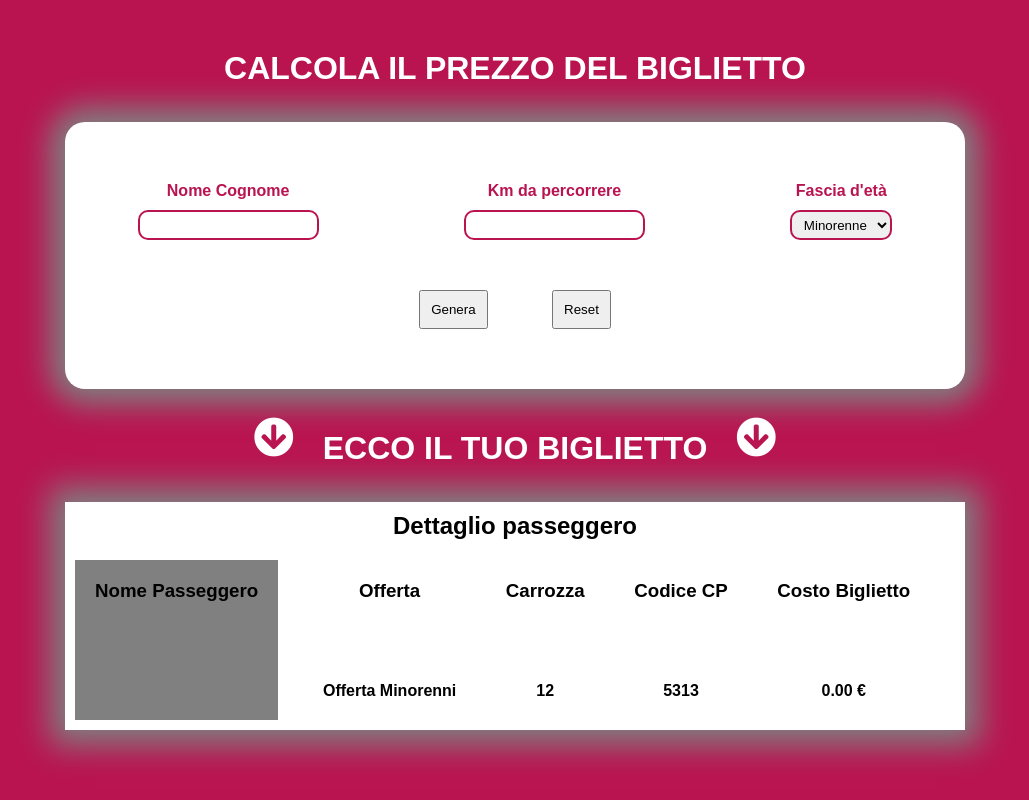
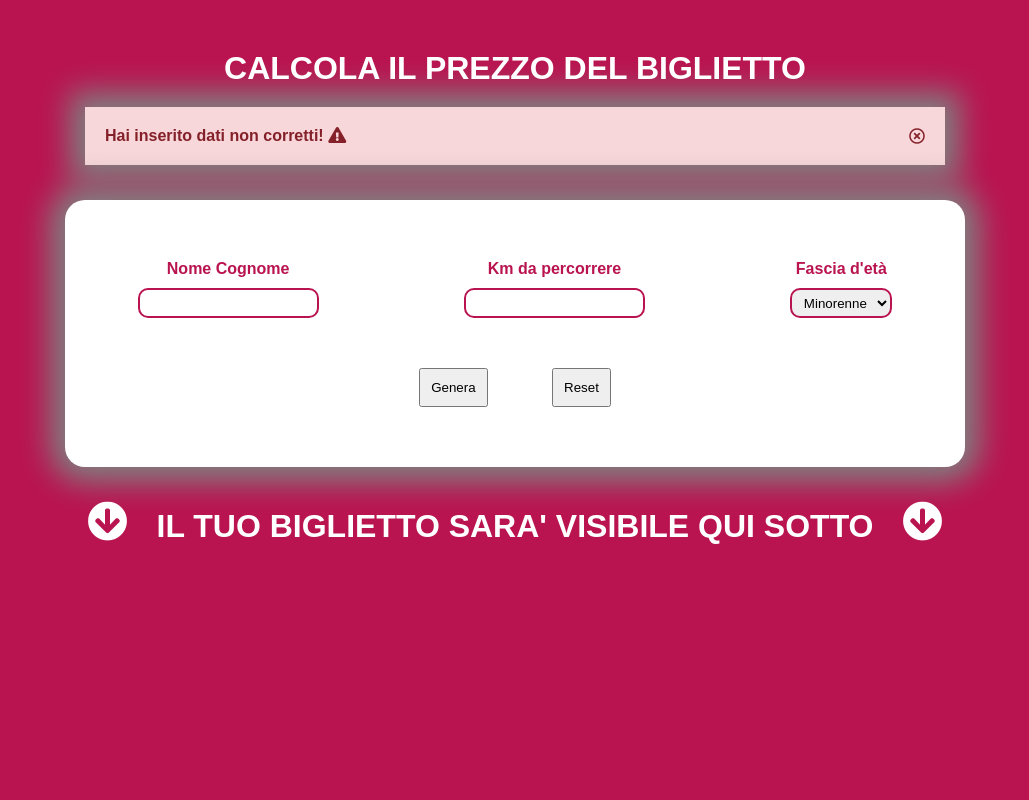
Before and after one commit to Forklein/js-biglietto-treno-form, a plain HTML site: page index.html in a window 1280 px wide. Both pictures are taken after a click on the button "Genera". Shown: the whole page, without its empty margins (125-1154 px from the left). Drawn offline with Linux system fonts and the light colour scheme.

Commit message:
Set control check with alert in page

```diff
--- a/index.html
+++ b/index.html
@@ -16,6 +16,13 @@
 
     <div class="container color-white text-center">
         <h1>CALCOLA IL PREZZO DEL BIGLIETTO</h1>
+        <div id="alert" class="alert d-flex d-none">
+            <p>
+                Hai inserito dati non corretti!
+                <i class="fas fa-exclamation-triangle"></i>
+            </p>
+            <i id="close" class="far fa-times-circle"></i>
+        </div>
         <div class="user-detail bg-white border-radius color-pink">
             <div class="row d-flex space-around">
                 <div class="col d-flex">
--- a/js/script.js
+++ b/js/script.js
@@ -24,11 +24,7 @@ Nascondiamo la sezione del biglietto se non è ancora stato generato il bigliett
 Aggiungiamo una funzione che ci permetta di resettare i campi del form ai valori originali.
 */
 
-//! GET VALUE FROM INPUT
 
-var userField = document.getElementById('user');
-var kmsField = document.getElementById('kms');
-var ageField = document.getElementById('age');
 
 //! TARGET FOR OUTPUT
 
@@ -41,6 +37,11 @@ var dispalyText = document.getElementById('d-text');
 var displayBox = document.getElementById('box-ticket');
 
 
+//! TARGET FOR ALERT
+var alertElement = document.getElementById('alert');
+var closeElement = document.getElementById('close');
+
+
 //! SET VARIABLES
 
 var generate = document.getElementById('generate');
@@ -50,7 +51,15 @@ var discount = 'Offerta Standard';
 //! ADD EVENTO TO BUTTON
 
 generate.addEventListener('click', function () {
+    //! GET VALUE FROM INPUT
+    var userField = document.getElementById('user');
+    var kmsField = document.getElementById('kms');
+    //Control check
+    if (!userField.value || !isNaN(userField.value) || !kmsField.value) {
+        alertElement.classList.remove('d-none');
+    } else {
         var price = 0.21 * kmsField.value;
+        var ageField = document.getElementById('age');
         if (ageField.value === "minor") {
             price *= 0.8;
             discount = 'Offerta Minorenni';
@@ -68,6 +77,8 @@ generate.addEventListener('click', function () {
         ECCO IL TUO BIGLIETTO
         <i class="fas fa-arrow-circle-down"></i>`;
         displayBox.classList.remove('d-none');
+        alertElement.classList.add('d-none');
+    }
     //CODE FIRST BUTTON
 });
 
@@ -78,10 +89,16 @@ reset.addEventListener('click', function () {
     IL TUO BIGLIETTO SARA' VISIBILE QUI SOTTO
     <i class="fas fa-arrow-circle-down"></i>`;
     var defField = document.getElementsByClassName('def');
-    var defValue = ' ';
+    var defValue = '';
     for (var i = 0; i < defField.length; i++) {
         defField[i].value = defValue;
     }
+    var ageField = document.getElementById('age');
     ageField.selectedIndex = 0;
     //CODE SECOND BUTTON
 });
+
+
+closeElement.addEventListener('click', function () {
+    alertElement.classList.add('d-none');
+})
--- a/style/style.css
+++ b/style/style.css
@@ -99,6 +99,24 @@ input:focus-visible {
     }
 }
 
+/*! ALERT WINDOW */
+
+.alert{
+    text-align: initial;
+    color: #842029;
+    background-color: #f8d7da;
+    border-color: #f5c2c7;
+    padding: 20px;
+    margin: 20px;
+    justify-content: space-between;
+    align-items: center;
+    box-shadow: 0 0 30px 15px grey;
+}
+
+#close{
+    cursor: pointer;
+}
+
 /*! PART 1 */
 
 .user-detail{
```
Lines whose indentation alone changed are shown as unchanged.
